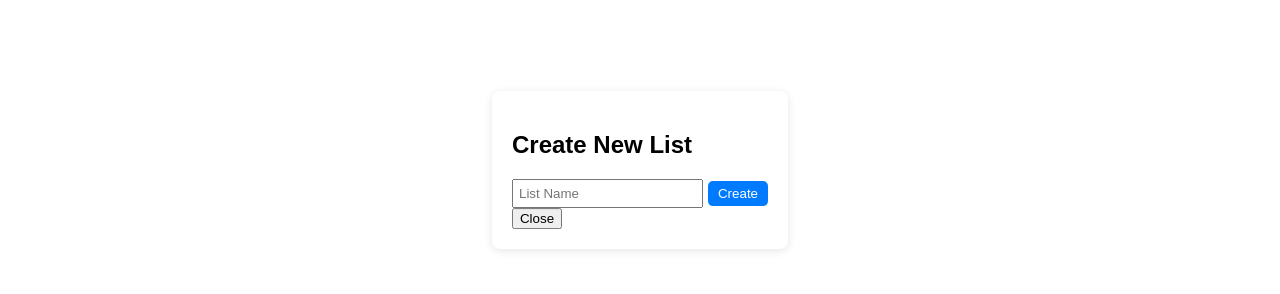
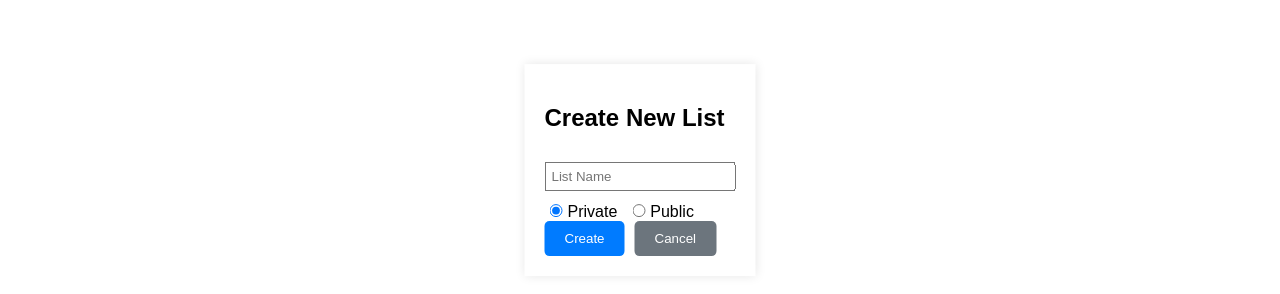
Before and after one commit to like-rounak/movie, a React (Create React App) app: page / in a window 1280 px wide. Both pictures are taken after typing "Sample" into the empty fields and a click on the button "Create List". Shown: the part 230-524 px from the top of the page. Built offline with nearby package versions, Linux system fonts and the light colour scheme; no server answers; the database is empty.

Commit message:
chore: Update movie details and list view components

```diff
--- a/src/App.js
+++ b/src/App.js
@@ -4,7 +4,8 @@ import Navigation from './Navigation';
 import Home from './components/Home';
 import SignUp from './components/SignUp';
 import SignIn from './components/SignIn';
-import MovieDetailsPage from './components/MovieDetailsPage';
+import MovieDetails from './components/MovieDetails';
+import ListView from './components/ListView';
 import './App.css';
 
 const App = () => {
@@ -16,7 +17,8 @@ const App = () => {
           <Route path="/" element={<Home />} />
           <Route path="/signup" element={<SignUp />} />
           <Route path="/signin" element={<SignIn />} />
-          <Route path="/movie/:imdbID" element={<MovieDetailsPage />} />
+          <Route path="/movie/:imdbID" element={<MovieDetails />} />
+          <Route path="/list/:listId" element={<ListView />} />
         </Routes>
       </div>
     </Router>
--- a/src/components/CreateListModal.js
+++ b/src/components/CreateListModal.js
@@ -2,20 +2,52 @@ import React, { useState } from 'react';
 
 const CreateListModal = ({ onCreate, onClose }) => {
   const [listName, setListName] = useState('');
+  const [visibility, setVisibility] = useState('private');
 
   const handleSubmit = (e) => {
     e.preventDefault();
-    onCreate(listName);
+    onCreate(listName, visibility);
   };
 
   return (
-    <div style={{ position: 'fixed', top: '50%', left: '50%', transform: 'translate(-50%, -50%)', backgroundColor: 'white', padding: '20px', borderRadius: '8px', boxShadow: '0 2px 10px rgba(0,0,0,0.1)' }}>
+    <div style={{ position: 'fixed', top: '50%', left: '50%', transform: 'translate(-50%, -50%)', padding: '20px', backgroundColor: 'white', boxShadow: '0px 0px 10px rgba(0,0,0,0.1)' }}>
       <h2>Create New List</h2>
       <form onSubmit={handleSubmit}>
-        <input type='text' value={listName} onChange={(e) => setListName(e.target.value)} required placeholder='List Name' />
-        <button type='submit'>Create</button>
+        <input
+          type='text'
+          value={listName}
+          onChange={(e) => setListName(e.target.value)}
+          placeholder='List Name'
+          style={{ margin: '10px 0' }}
+          required
+        />
+        <div>
+          <label>
+            <input
+              type='radio'
+              value='private'
+              checked={visibility === 'private'}
+              onChange={(e) => setVisibility(e.target.value)}
+            />
+            Private
+          </label>
+          <label style={{ marginLeft: '10px' }}>
+            <input
+              type='radio'
+              value='public'
+              checked={visibility === 'public'}
+              onChange={(e) => setVisibility(e.target.value)}
+            />
+            Public
+          </label>
+        </div>
+        <button type='submit' style={{ backgroundColor: '#007BFF', color: '#fff', border: 'none', padding: '10px 20px', borderRadius: '5px' }}>
+          Create
+        </button>
+        <button type='button' onClick={onClose} style={{ marginLeft: '10px', backgroundColor: '#6c757d', color: '#fff', border: 'none', padding: '10px 20px', borderRadius: '5px' }}>
+          Cancel
+        </button>
       </form>
-      <button onClick={onClose}>Close</button>
     </div>
   );
 };
--- a/src/components/Home.js
+++ b/src/components/Home.js
@@ -16,6 +16,7 @@ const Home = () => {
   const [error, setError] = useState(null);
   const [selectedListId, setSelectedListId] = useState(null);
   const [selectedListMovies, setSelectedListMovies] = useState([]);
+  const [selectedListVisibility, setSelectedListVisibility] = useState(null);
   const [user, setUser] = useState(null);
   const [lists, setLists] = useState([]);
   const [selectedAddToListId, setSelectedAddToListId] = useState(null);
@@ -41,13 +42,14 @@ const Home = () => {
 
   useEffect(() => {
     if (selectedListId) {
-      const fetchListMovies = async () => {
+      const fetchListDetails = async () => {
         const listRef = doc(db, 'movieLists', selectedListId);
         const listSnapshot = await getDoc(listRef);
         setSelectedListMovies(listSnapshot.data().movies);
+        setSelectedListVisibility(listSnapshot.data().visibility);
       };
 
-      fetchListMovies();
+      fetchListDetails();
     }
   }, [selectedListId]);
 
@@ -162,7 +164,7 @@ const Home = () => {
             ))}
           </div>
         )}
-        {selectedListId && <MovieList movies={selectedListMovies} />}
+        {selectedListId && <MovieList movies={selectedListMovies} listId={selectedListId} visibility={selectedListVisibility} />}
       </div>
     </div>
   );
--- /dev/null
+++ b/src/components/ListView.js
@@ -0,0 +1,48 @@
+import React, { useEffect, useState } from 'react';
+import { useParams } from 'react-router-dom';
+import { getFirestore, doc, getDoc } from 'firebase/firestore';
+import MovieList from './MovieList';
+
+const db = getFirestore();
+
+const ListView = () => {
+  const { listId } = useParams();
+  const [list, setList] = useState(null);
+  const [error, setError] = useState(null);
+
+  useEffect(() => {
+    const fetchList = async () => {
+      try {
+        const listRef = doc(db, 'movieLists', listId);
+        const listSnapshot = await getDoc(listRef);
+
+        if (listSnapshot.exists() && listSnapshot.data().visibility === 'public') {
+          setList({ id: listSnapshot.id, ...listSnapshot.data() });
+        } else {
+          setError('This list is private or does not exist.');
+        }
+      } catch (err) {
+        setError('An error occurred while fetching the list.');
+      }
+    };
+
+    fetchList();
+  }, [listId]);
+
+  if (error) {
+    return <p style={{ color: 'red' }}>{error}</p>;
+  }
+
+  if (!list) {
+    return <p>Loading...</p>;
+  }
+
+  return (
+    <div>
+      <h1>{list.name}</h1>
+      <MovieList movies={list.movies} />
+    </div>
+  );
+};
+
+export default ListView;
--- a/src/components/MovieList.js
+++ b/src/components/MovieList.js
@@ -1,15 +1,19 @@
 import React from 'react';
 import { useNavigate } from 'react-router-dom';
 
-const MovieList = ({ movies }) => {
+const MovieList = ({ movies, listId, visibility }) => {
   const navigate = useNavigate();
+  const baseUrl = window.location.origin;
 
   if (movies.length === 0) {
     return <p>No movies in this list</p>;
   }
 
+  const shareableLink = `${baseUrl}/list/${listId}`;
+
   return (
     <div>
+      <h2>Shareable Link: {visibility === 'public' ? <a href={shareableLink} target='_blank' rel='noopener noreferrer'>{shareableLink}</a> : 'Private'}</h2>
       {movies.map(movie => (
         <div key={movie.imdbID} style={{ borderBottom: '1px solid #ddd', padding: '10px 0', display: 'flex', alignItems: 'center' }}>
           <img src={movie.Poster} alt={movie.Title} style={{ width: '50px', height: '75px', marginRight: '10px' }} />
--- a/src/components/Sidebar.js
+++ b/src/components/Sidebar.js
@@ -22,8 +22,8 @@ const Sidebar = ({ onListSelect }) => {
     onListSelect(list.id);
   };
 
-  const handleCreateList = async (listName) => {
-    await addDoc(collection(db, 'movieLists'), { name: listName, movies: [] });
+  const handleCreateList = async (listName, visibility) => {
+    await addDoc(collection(db, 'movieLists'), { name: listName, visibility: visibility, movies: [] });
     setShowCreateListModal(false);
     // Refresh the lists after creating a new one
     const listsSnapshot = await getDocs(collection(db, 'movieLists'));
```
